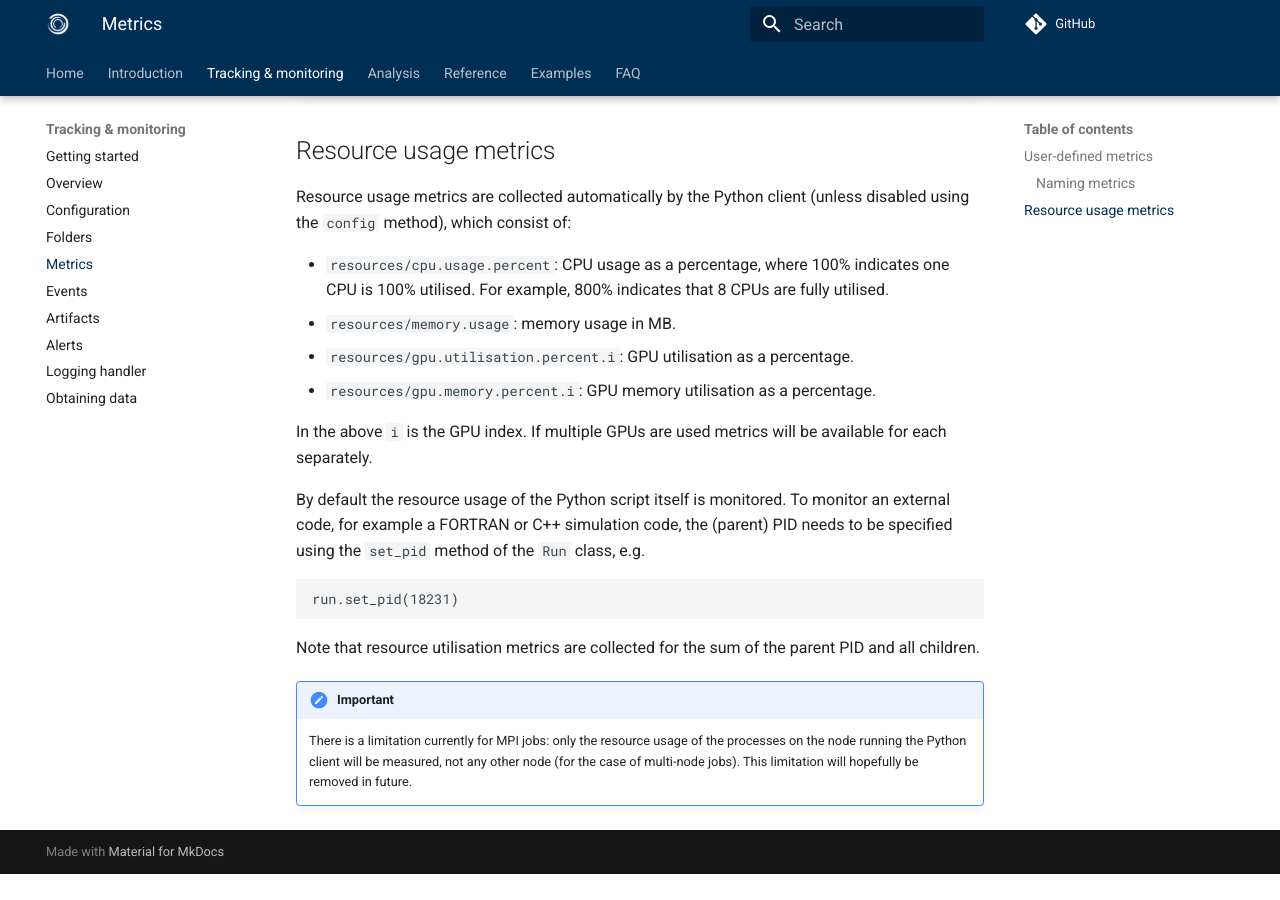
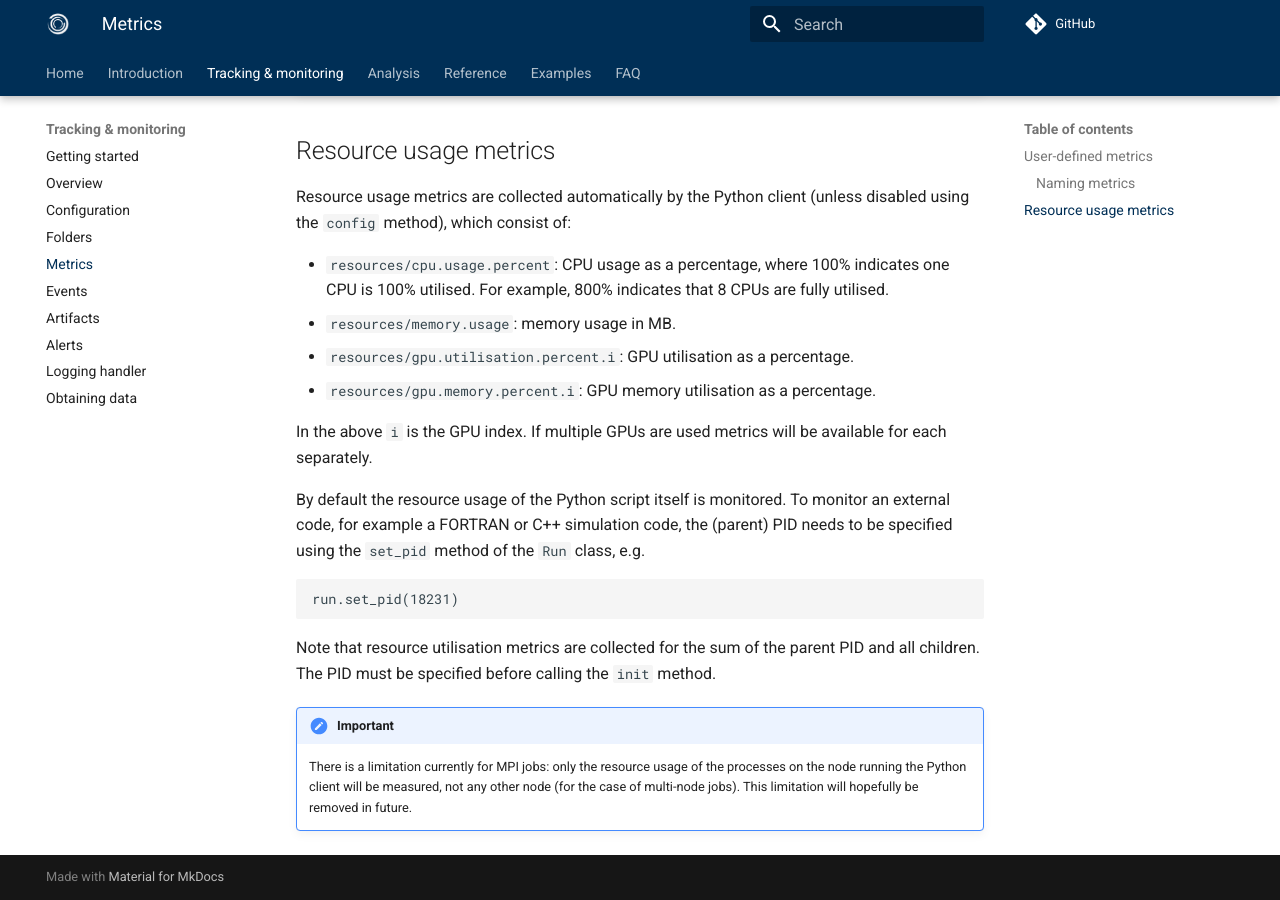
Before and after one commit to simvue-io/docs, an MkDocs documentation site: the page built from docs/python-client/metrics.md, in a window 1280 px wide and 900 px high, scrolled down 1645 px. Built offline with MkDocs 1.6.1 and Material for MkDocs 9.7.7, drawn with Linux system fonts in a browser that asks for light colours; before the commit the page ends 2519 px from its top, so only the background shows below that.

Commit message:
Mention that set_pid must be called before init

````diff
--- a/docs/python-client/metrics.md
+++ b/docs/python-client/metrics.md
@@ -71,7 +71,8 @@ simulation code, the (parent) PID needs to be specified using the `set_pid` meth
 ```
 run.set_pid(18231)
 ```
-Note that resource utilisation metrics are collected for the sum of the parent PID and all children.
+Note that resource utilisation metrics are collected for the sum of the parent PID and all children. The PID must be specified before
+calling the `init` method.
 
 !!! important
 
````
